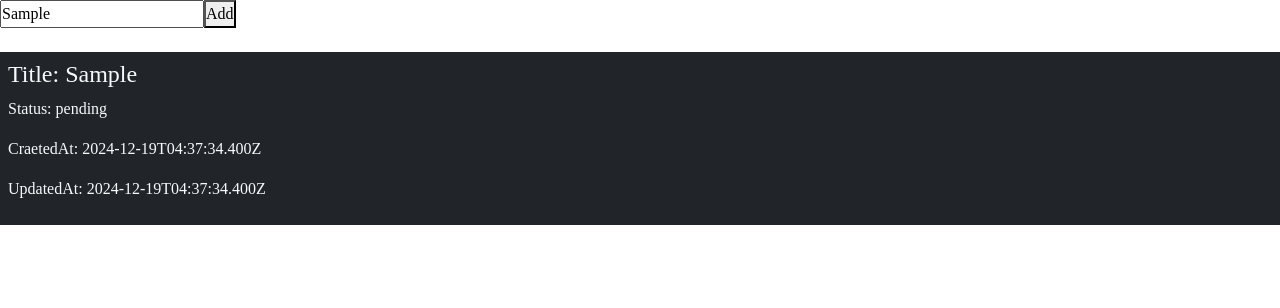
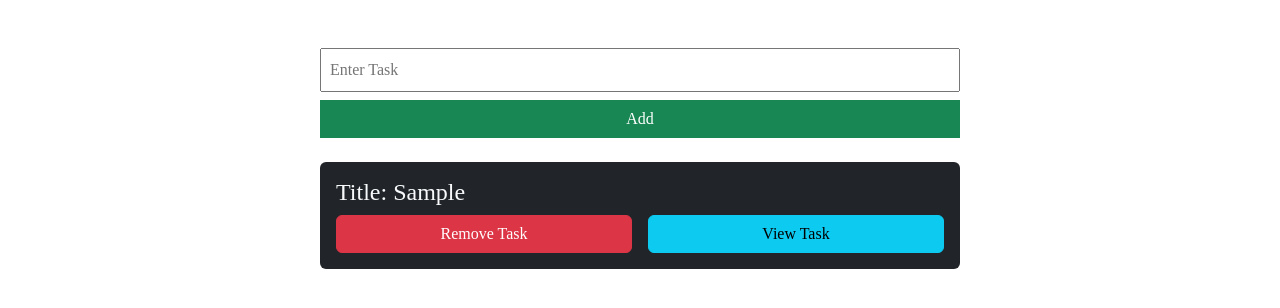
Before and after one commit to mern-trainer/Risin-Batch-ReactJS, a React (Vite) app: page / in a window 1280 px wide. Both pictures are taken after typing "Sample" into the empty fields and a click on the button "Add". Shown: the top 308 px of the page. Built offline with nearby package versions, Linux system fonts and the light colour scheme; a web font is replaced by a local one.

Commit message:
todo list

```diff
--- /dev/null
+++ b/src/Components/SingleTaskView.jsx
@@ -0,0 +1,14 @@
+const SingleTaskView = ({ singleTask, setSingleTask }) => {
+
+    return <div className="position-fixed d-flex justify-content-center align-items-center top-0 start-0 bg-dark vw-100 vh-100 bg-opacity-50">
+        <div className="p-3 w-50 bg-light rounded">
+            <p>Task: {singleTask.title}</p>
+            <p>Status: {singleTask.status}</p>
+            <p>CraetedAt: {singleTask.createdAt}</p>
+            <p>UpdatedAt: {singleTask.updatedAt}</p>
+            <button onClick={() => setSingleTask(null)} className="btn btn-danger">Close</button>
+        </div>
+    </div>
+}
+
+export default SingleTaskView
--- a/src/Components/TaskList.jsx
+++ b/src/Components/TaskList.jsx
@@ -1,10 +1,10 @@
-const TaskList = ({ item }) => {
-    console.log(item);
-    return <div className="bg-dark p-2 text-light">
+const TaskList = ({ item, handleRemove, setSingleTask }) => {
+    return <div className="bg-dark p-3 text-light rounded">
         <h4>Title: {item.title}</h4>
-        <p>Status: {item.status}</p>
-        <p>CraetedAt: {item.createdAt}</p>
-        <p>UpdatedAt: {item.updatedAt}</p>
+        <div className="d-flex gap-3">
+            <button className="btn btn-danger w-100" onClick={() => handleRemove(item.id)}>Remove Task</button>
+            <button className="btn btn-info w-100" onClick={() => setSingleTask(item)}>View Task</button>
+        </div>
     </div>
 }
 
--- a/src/Pages/TodoList.jsx
+++ b/src/Pages/TodoList.jsx
@@ -2,11 +2,13 @@ import React, { useState } from 'react'
 import toast from 'react-hot-toast';
 import TaskList from '../Components/TaskList';
 import { v4 as uuidv4 } from "uuid"
+import SingleTaskView from '../Components/SingleTaskView';
 
 const TodoList = () => {
 
     const [todo, setTodo] = useState("")
     const [todoList, setTodoList] = useState([]);
+    const [singleTask, setSingleTask] = useState(null);
 
     const handleTodo = () => {
         if (todo == "") {
@@ -23,18 +25,26 @@ const TodoList = () => {
         // if (todoList.includes(todo)) {
         //     return toast.error("Task already exists")
         // }
-        setTodoList([...todoList, taskObj]);
+        setTodoList([taskObj, ...todoList])
+        setTodo("")
     }
 
-    return <div>
-        <div>
-            <input type="text" onChange={(event) => setTodo(event.target.value)} value={todo} />
-            <button onClick={handleTodo}>Add</button>
+    const handleRemove = (id) => {
+        const response = todoList.filter(todo => todo.id != id)
+        setTodoList(response)
+    }
+
+    return <div className="d-flex flex-column align-items-center mt-5">
+        {/* {singleTask ? <SingleTaskView /> : null } */}
+        {singleTask && <SingleTaskView singleTask={singleTask} setSingleTask={setSingleTask} /> }
+        <div className="w-50">
+            <input className="p-2 w-100" type="text" onChange={(event) => setTodo(event.target.value)} value={todo} placeholder="Enter Task"/>
+            <button onClick={handleTodo} className="w-100 btn btn-success rounded-0 mt-2">Add</button>
         </div>
-        <div className='d-flex flex-column gap-2 mt-4'>
+        <div className='d-flex flex-column gap-2 mt-4 w-50'>
             {
                 todoList.map((item, index) => {
-                    return <TaskList item={item} key={index}/>
+                    return <TaskList setSingleTask={setSingleTask} handleRemove={handleRemove} item={item} key={index}/>
                 })
             }
         </div>
```
